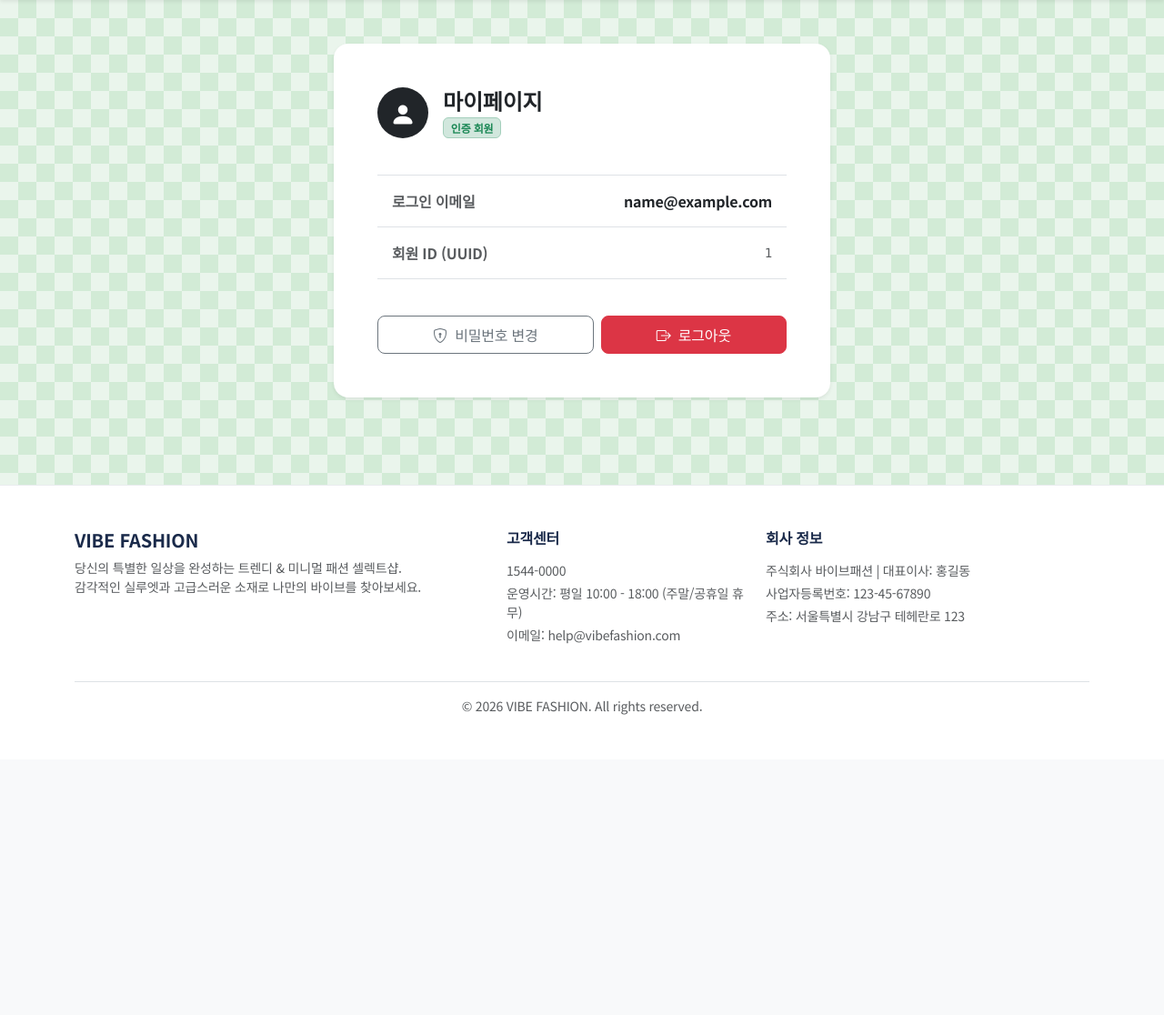
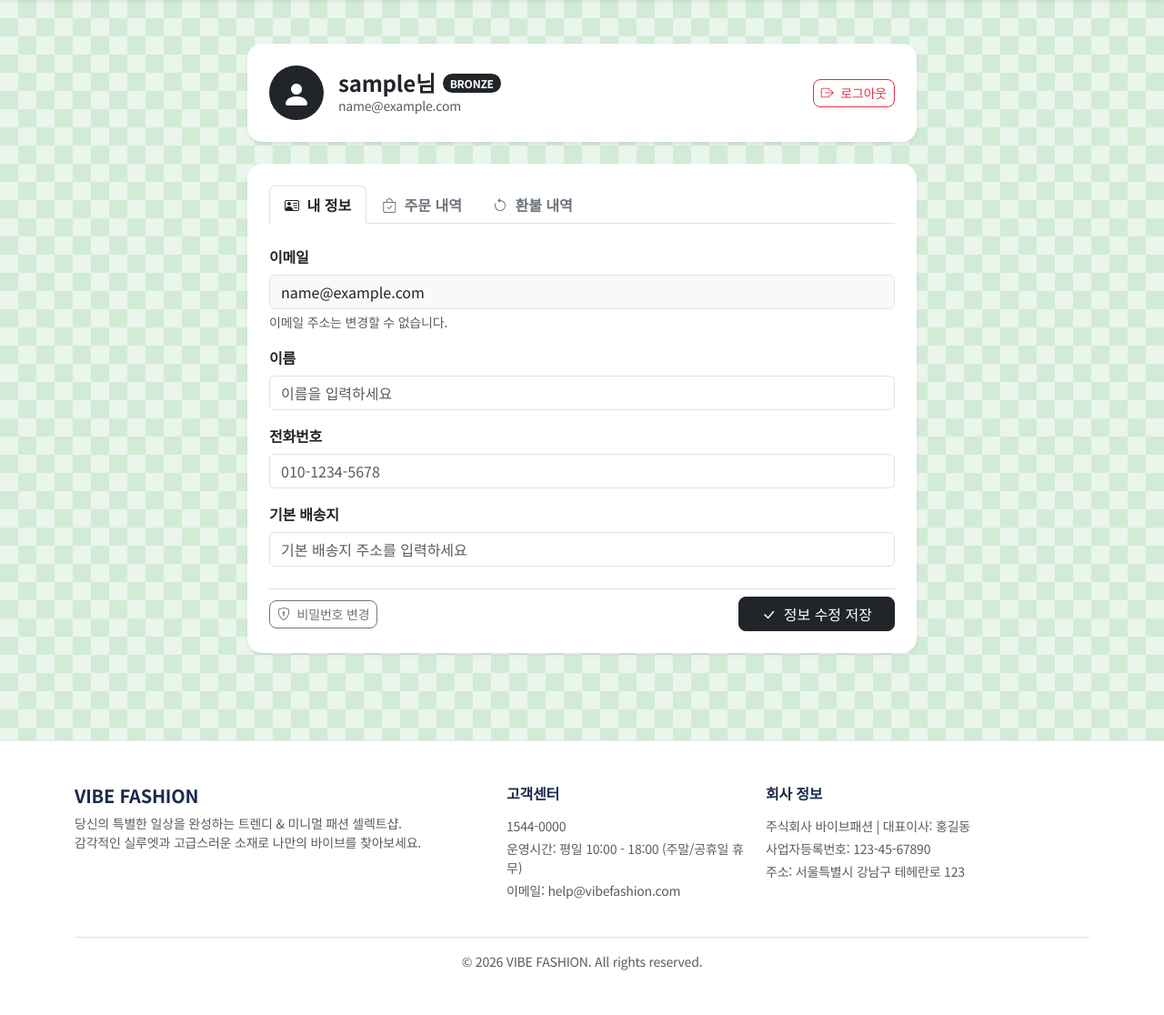
Before and after one commit to leeminwoo1997/leeminwoo, a Flask app: page /auth/mypage in a window 1280 px wide. Shown: the part 80-1196 px from the top of the page at 91% size. Before the commit the page ends 866 px from the top, so only its background shows below. Run offline with Flask 3, Linux system fonts and the light colour scheme; the visitor is signed in with stand-in values (Sample User, id 1); some web fonts are replaced.

Commit message:
feat: 마이페이지(GET/POST /mypage) Bootstrap 5 nav-tabs 3종 및 내 정보 수정 구현

```diff
--- a/app/routes/auth.py
+++ b/app/routes/auth.py
@@ -10,6 +10,7 @@ import sys
 import secrets
 from flask import Blueprint, render_template, request, redirect, url_for, session
 from supabase_auth.errors import AuthApiError
+from app.services.supabase_client import get_supabase_client, get_admin_supabase_client
 from app.services.auth_service import (
     login_required,
     sign_up_user,
@@ -43,6 +44,7 @@ ERROR_MESSAGES = {
     "reset_failed": "비밀번호 재설정에 실패했습니다. 다시 시도해주세요.",
     "session_expired": "인증 정보가 만료되었습니다. 다시 시도해주세요.",
     "login_required": "해당 기능을 이용하려면 로그인이 필요합니다.",
+    "profile_update_failed": "회원 정보 수정 중 오류가 발생했습니다. 다시 시도해주세요.",
 }
 
 SUCCESS_MESSAGES = {
@@ -56,6 +58,7 @@ SUCCESS_MESSAGES = {
     "password_reset_success": "비밀번호가 성공적으로 변경되었습니다. 새로운 비밀번호로 로그인해주세요.",
     "logout_success": "로그아웃되었습니다.",
     "email_confirmed": "이메일 인증이 완료되었습니다.",
+    "profile_updated": "회원 정보가 성공적으로 수정되었습니다.",
 }
 
 
@@ -499,18 +502,63 @@ def logout():
     return redirect(url_for("auth.login", success="logout_success"))
 
 
-@auth_bp.route("/mypage")
+@auth_bp.route("/mypage", methods=["GET", "POST"])
 @login_required
 def mypage():
     """
-    마이페이지 라우트 (GET /auth/mypage 또는 /mypage)
+    마이페이지 라우트 (GET/POST /auth/mypage 또는 /mypage)
     - login_required 검증
+    - GET: profiles 테이블에서 사용자 정보(이름, 이메일, 기본 배송지/주소, 전화번호 등) 조회하여 표시
+    - POST: 내 정보(이름, 기본 배송지, 전화번호 등) 수정 처리
     """
+    user_id = session.get("user_id")
+    user_email = session.get("user_email")
+
+    client = get_admin_supabase_client() or get_supabase_client()
+
+    # POST: 내 정보 수정 처리
+    if request.method == "POST":
+        full_name = request.form.get("full_name", "").strip()
+        phone_number = request.form.get("phone_number", "").strip()
+        address = request.form.get("address", "").strip()
+
+        try:
+            if client and user_id:
+                update_data = {
+                    "full_name": full_name,
+                    "phone_number": phone_number,
+                }
+                # profiles 테이블에 address 컬럼이 존재할 경우 대비, 없으면 메타데이터 보관
+                try:
+                    client.table("profiles").update({**update_data, "address": address}).eq("id", user_id).execute()
+                except Exception:
+                    client.table("profiles").update(update_data).eq("id", user_id).execute()
+
+                # 세션에 이름 갱신
+                if full_name:
+                    session["user_name"] = full_name
+
+            return redirect(url_for("auth.mypage", success="profile_updated"))
+        except Exception as e:
+            print(f"[에러] 프로필 수정 실패: {e}", file=sys.stderr)
+            return redirect(url_for("auth.mypage", error="profile_update_failed"))
+
+    # GET: 프로필 조회
+    profile = {}
+    if client and user_id:
+        try:
+            res = client.table("profiles").select("*").eq("id", user_id).execute()
+            if res.data and len(res.data) > 0:
+                profile = res.data[0]
+        except Exception as e:
+            print(f"[경고] 프로필 조회 실패: {e}", file=sys.stderr)
+
     error_msg, success_msg = get_flash_messages()
     return render_template(
         "auth/mypage.html",
-        user_id=session.get("user_id"),
-        user_email=session.get("user_email"),
+        user_id=user_id,
+        user_email=profile.get("email") or user_email,
+        profile=profile,
         error=error_msg,
         success=success_msg
     )
--- a/app/templates/auth/mypage.html
+++ b/app/templates/auth/mypage.html
@@ -5,54 +5,125 @@
 {% block content %}
 <div class="container py-5">
     <div class="row justify-content-center">
-        <div class="col-12 col-md-8 col-lg-6">
-            <div class="card border-0 shadow-sm rounded-4 p-4 p-md-5">
-                <div class="d-flex align-items-center mb-4">
-                    <div class="rounded-circle bg-dark text-white p-3 me-3 d-flex align-items-center justify-content-center" style="width: 56px; height: 56px;">
-                        <i class="bi bi-person-fill fs-3"></i>
+        <div class="col-12 col-lg-8">
+            <!-- 사용자 헤더 카드 -->
+            <div class="card border-0 shadow-sm rounded-4 p-4 mb-4">
+                <div class="d-flex align-items-center justify-content-between flex-wrap gap-3">
+                    <div class="d-flex align-items-center">
+                        <div class="rounded-circle bg-dark text-white p-3 me-3 d-flex align-items-center justify-content-center" style="width: 60px; height: 60px;">
+                            {% if profile and profile.avatar_url %}
+                            <img src="{{ profile.avatar_url }}" alt="Profile" class="rounded-circle" style="width: 100%; height: 100%; object-fit: cover;">
+                            {% else %}
+                            <i class="bi bi-person-fill fs-2"></i>
+                            {% endif %}
                         </div>
                         <div>
-                        <h4 class="fw-bold mb-0">마이페이지</h4>
-                        <span class="badge bg-success-subtle text-success border border-success-subtle mt-1">인증 회원</span>
+                            <div class="d-flex align-items-center gap-2">
+                                <h4 class="fw-bold mb-0">{{ (profile and profile.full_name) or session.get('user_name') or '고객' }}님</h4>
+                                <span class="badge bg-dark rounded-pill">{{ (profile and profile.grade) or 'BRONZE' }}</span>
+                            </div>
+                            <p class="text-muted small mb-0">{{ user_email or (profile and profile.email) }}</p>
+                        </div>
+                    </div>
+                    <div>
+                        <a href="{{ url_for('auth.logout') }}" class="btn btn-outline-danger btn-sm rounded-3">
+                            <i class="bi bi-box-arrow-right me-1"></i> 로그아웃
+                        </a>
+                    </div>
                 </div>
             </div>
 
-                <!-- 에러 알림 -->
+            <!-- 알림 메시지 -->
             {% if error %}
-                <div class="alert alert-danger alert-dismissible fade show d-flex align-items-center" role="alert">
+            <div class="alert alert-danger alert-dismissible fade show d-flex align-items-center rounded-3 mb-4" role="alert">
                 <i class="bi bi-exclamation-triangle-fill me-2 fs-5"></i>
                 <div>{{ error }}</div>
                 <button type="button" class="btn-close" data-bs-dismiss="alert" aria-label="Close"></button>
             </div>
             {% endif %}
 
-                <!-- 성공 알림 -->
             {% if success %}
-                <div class="alert alert-success alert-dismissible fade show d-flex align-items-center" role="alert">
+            <div class="alert alert-success alert-dismissible fade show d-flex align-items-center rounded-3 mb-4" role="alert">
                 <i class="bi bi-check-circle-fill me-2 fs-5"></i>
                 <div>{{ success }}</div>
                 <button type="button" class="btn-close" data-bs-dismiss="alert" aria-label="Close"></button>
             </div>
             {% endif %}
 
-                <div class="list-group list-group-flush border-top border-bottom my-3">
-                    <div class="list-group-item d-flex justify-content-between align-items-center py-3 bg-transparent">
-                        <span class="text-muted fw-semibold">로그인 이메일</span>
-                        <span class="fw-bold text-dark">{{ user_email or '알 수 없음' }}</span>
+            <!-- Bootstrap 5 nav-tabs 3개 -->
+            <div class="card border-0 shadow-sm rounded-4 p-4">
+                <ul class="nav nav-tabs fw-semibold" id="mypageTab" role="tablist">
+                    <li class="nav-item" role="presentation">
+                        <button class="nav-link active text-dark" id="profile-tab" data-bs-toggle="tab" data-bs-target="#profile-tab-pane" type="button" role="tab" aria-controls="profile-tab-pane" aria-selected="true">
+                            <i class="bi bi-person-vcard me-1"></i> 내 정보
+                        </button>
+                    </li>
+                    <li class="nav-item" role="presentation">
+                        <button class="nav-link text-secondary" id="orders-tab" data-bs-toggle="tab" data-bs-target="#orders-tab-pane" type="button" role="tab" aria-controls="orders-tab-pane" aria-selected="false">
+                            <i class="bi bi-bag-check me-1"></i> 주문 내역
+                        </button>
+                    </li>
+                    <li class="nav-item" role="presentation">
+                        <button class="nav-link text-secondary" id="refunds-tab" data-bs-toggle="tab" data-bs-target="#refunds-tab-pane" type="button" role="tab" aria-controls="refunds-tab-pane" aria-selected="false">
+                            <i class="bi bi-arrow-counterclockwise me-1"></i> 환불 내역
+                        </button>
+                    </li>
+                </ul>
+
+                <div class="tab-content pt-4" id="mypageTabContent">
+                    <!-- 탭 1: 내 정보 (이름, 이메일, 기본 배송지 표시 + 수정 폼) -->
+                    <div class="tab-pane fade show active" id="profile-tab-pane" role="tabpanel" aria-labelledby="profile-tab" tabindex="0">
+                        <form method="POST" action="{{ url_for('auth.mypage') }}">
+                            <div class="mb-3">
+                                <label for="email" class="form-label fw-semibold">이메일</label>
+                                <input type="email" class="form-control bg-light" id="email" value="{{ user_email or (profile and profile.email) or '' }}" readonly disabled>
+                                <div class="form-text text-muted">이메일 주소는 변경할 수 없습니다.</div>
                             </div>
-                    <div class="list-group-item d-flex justify-content-between align-items-center py-3 bg-transparent">
-                        <span class="text-muted fw-semibold">회원 ID (UUID)</span>
-                        <span class="small font-monospace text-muted">{{ user_id or '-' }}</span>
+
+                            <div class="mb-3">
+                                <label for="full_name" class="form-label fw-semibold">이름</label>
+                                <input type="text" class="form-control" id="full_name" name="full_name" value="{{ (profile and profile.full_name) or '' }}" placeholder="이름을 입력하세요" required>
+                            </div>
+
+                            <div class="mb-3">
+                                <label for="phone_number" class="form-label fw-semibold">전화번호</label>
+                                <input type="tel" class="form-control" id="phone_number" name="phone_number" value="{{ (profile and profile.phone_number) or '' }}" placeholder="010-1234-5678">
+                            </div>
+
+                            <div class="mb-4">
+                                <label for="address" class="form-label fw-semibold">기본 배송지</label>
+                                <input type="text" class="form-control" id="address" name="address" value="{{ (profile and profile.address) or '' }}" placeholder="기본 배송지 주소를 입력하세요">
+                            </div>
+
+                            <div class="d-flex justify-content-between align-items-center pt-2 border-top">
+                                <a href="{{ url_for('auth.reset_password') }}" class="btn btn-outline-secondary rounded-3 btn-sm">
+                                    <i class="bi bi-shield-lock me-1"></i> 비밀번호 변경
+                                </a>
+                                <button type="submit" class="btn btn-dark rounded-3 px-4">
+                                    <i class="bi bi-check-lg me-1"></i> 정보 수정 저장
+                                </button>
+                            </div>
+                        </form>
+                    </div>
+
+                    <!-- 탭 2: 주문 내역 ("아직 주문 내역이 없습니다" 안내 문구만) -->
+                    <div class="tab-pane fade" id="orders-tab-pane" role="tabpanel" aria-labelledby="orders-tab" tabindex="0">
+                        <div class="text-center py-5">
+                            <i class="bi bi-bag-x fs-1 text-muted mb-3 d-block"></i>
+                            <p class="text-muted mb-3">아직 주문 내역이 없습니다.</p>
+                            <a href="{{ url_for('main.index') }}" class="btn btn-outline-dark btn-sm rounded-pill px-4">
+                                상품 둘러보기
+                            </a>
                         </div>
                     </div>
 
-                <div class="d-flex flex-column flex-sm-row gap-2 mt-4">
-                    <a href="{{ url_for('auth.reset_password') }}" class="btn btn-outline-secondary py-2 flex-grow-1 rounded-3">
-                        <i class="bi bi-shield-lock me-1"></i> 비밀번호 변경
-                    </a>
-                    <a href="{{ url_for('auth.logout') }}" class="btn btn-danger py-2 flex-grow-1 rounded-3">
-                        <i class="bi bi-box-arrow-right me-1"></i> 로그아웃
-                    </a>
+                    <!-- 탭 3: 환불 내역 ("아직 환불 내역이 없습니다" 안내 문구만) -->
+                    <div class="tab-pane fade" id="refunds-tab-pane" role="tabpanel" aria-labelledby="refunds-tab" tabindex="0">
+                        <div class="text-center py-5">
+                            <i class="bi bi-arrow-return-left fs-1 text-muted mb-3 d-block"></i>
+                            <p class="text-muted mb-0">아직 환불 내역이 없습니다.</p>
+                        </div>
+                    </div>
                 </div>
             </div>
         </div>
```
Lines whose indentation alone changed are shown as unchanged.
